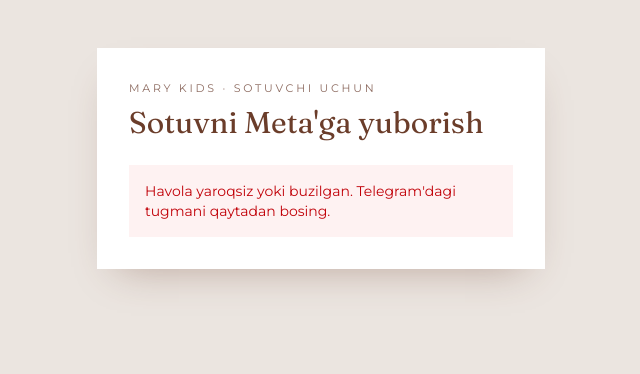
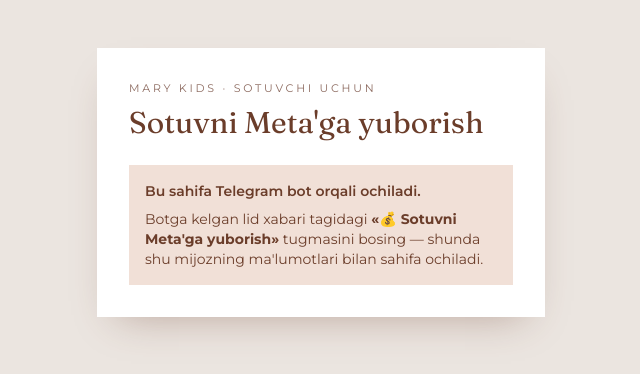
Before and after one commit to shiringafurova1998/MaryKids-landing-page, a Next.js app: page /sotuv in a window 1280 px wide. Shown: the top 374 px of the page, without its empty margins (319-959 px from the left). Built offline with nearby package versions, Linux system fonts and the light colour scheme; no server answers.

Commit message:
Update page.js

```diff
--- a/app/sotuv/page.js
+++ b/app/sotuv/page.js
@@ -24,7 +24,15 @@ export default async function SotuvPage({ searchParams }) {
         <p className="text-[11px] uppercase tracking-[0.25em] text-taupe">MARY KIDS · sotuvchi uchun</p>
         <h1 className="mt-2 font-serif text-3xl text-cocoa">Sotuvni Meta&apos;ga yuborish</h1>
 
-        {!lead ? (
+        {!token ? (
+          <div className="mt-6 bg-blush p-4 text-sm text-cocoa">
+            <p className="font-semibold">Bu sahifa Telegram bot orqali ochiladi.</p>
+            <p className="mt-2">
+              Botga kelgan lid xabari tagidagi <b>&laquo;💰 Sotuvni Meta&apos;ga yuborish&raquo;</b> tugmasini
+              bosing &mdash; shunda shu mijozning ma&apos;lumotlari bilan sahifa ochiladi.
+            </p>
+          </div>
+        ) : !lead ? (
           <p className="mt-6 bg-red-50 p-4 text-sm text-red-700">
             Havola yaroqsiz yoki buzilgan. Telegram&apos;dagi tugmani qaytadan bosing.
           </p>
```
